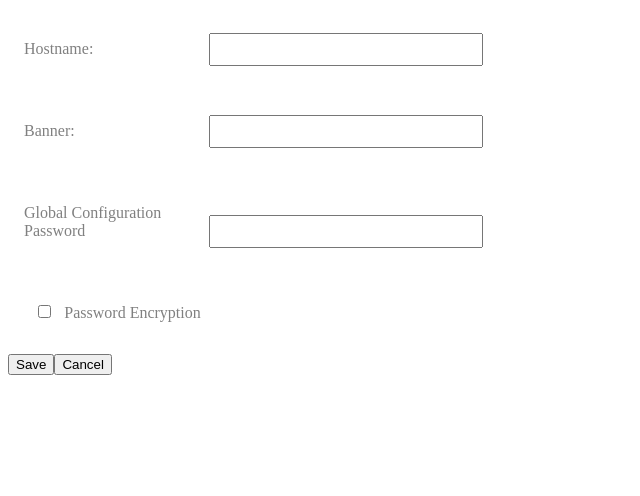
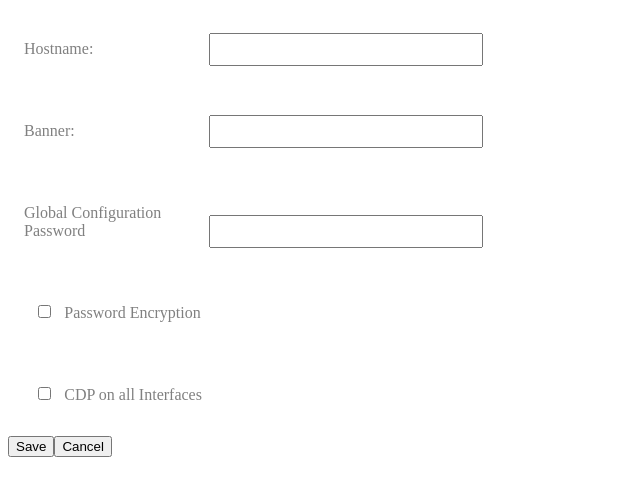
Before and after one commit to TheProgrammer21/ciscoGraphicalConfiguration, an Angular app: page /general in a window 1280 px wide. Shown: the top 496 px of the page, without its empty margins (0-640 px from the left). Built offline with nearby package versions, Linux system fonts and the light colour scheme.

Commit message:
Solved Issue #4

```diff
--- a/src/app/configuration-service.service.ts
+++ b/src/app/configuration-service.service.ts
@@ -84,6 +84,12 @@ export class ConfigurationService {
         } else {
           this.addCommand("ip address " + value);
         }
+      case "cdprun":
+        if (value) {
+          this.addCommand("cdp run");
+        } else {
+          this.addCommand("no cdp run");
+        }
     }
   }
 }
--- a/src/app/general-configuration.service.ts
+++ b/src/app/general-configuration.service.ts
@@ -11,7 +11,8 @@ export class GeneralConfigurationService {
     hostname: "",
     banner: "",
     enableSecret: "",
-    passwordEncryption: false
+    passwordEncryption: false,
+    cdprun: false
   };
 
   constructor(private config: ConfigurationService) { }
--- a/src/app/general-configuration/general-configuration.component.html
+++ b/src/app/general-configuration/general-configuration.component.html
@@ -15,5 +15,9 @@
     <p>Password Encryption</p>
     <br>
 </div>
+<div>
+    <input [(ngModel)]="genConfig.currentConfig.cdprun" class="checkbox" type="checkbox">
+    <p>CDP on all Interfaces</p>
+</div>
 <button routerLink="/" (click)="onSave()">Save</button>
 <button routerLink="/">Cancel</button>
```
